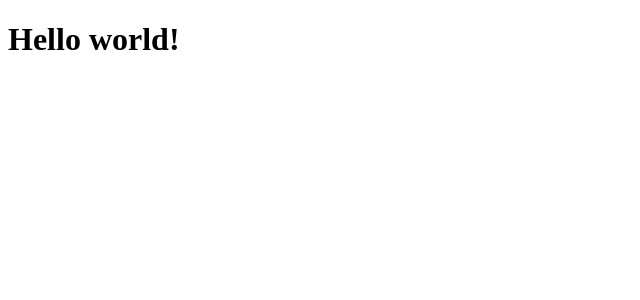
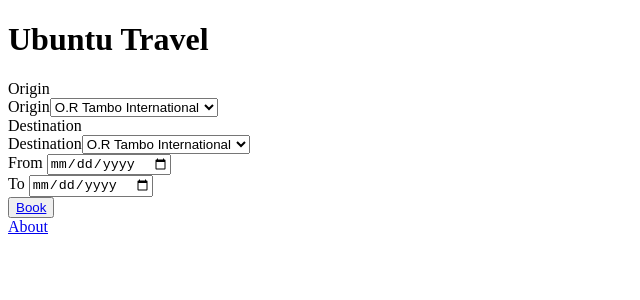
Before and after one commit to MbongeniMhlanga/UbuntuTravel, a Nuxt app: page / in a window 1280 px wide. Shown: the top 300 px of the page, without its empty margins (0-640 px from the left). Built offline with nearby package versions, Linux system fonts and the light colour scheme.

Commit message:
Index update

```diff
--- a/pages/index.vue
+++ b/pages/index.vue
@@ -1,3 +1,95 @@
 <template>
-  <h1>Hello world!</h1>
+  <div class="container">
+    <h1>Ubuntu Travel</h1>
+
+    <div class="row">
+      <!-- ENTRY FIELD FOR ORIGIN -->
+      <div class="mb-3 col-6">
+        <label for="basic-url" class="form-label">Origin</label>
+        <div class="input-group">
+          <span class="input-group-text" id="basic-addon3">Origin</span>
+          <!-- <input
+            type="text"
+            class="form-control"
+            id="basic-url"
+            aria-describedby="basic-addon3 basic-addon4"
+          /> -->
+          <select class="form-select" aria-label="Default select example">
+            <option value="1">O.R Tambo International</option>
+            <option value="2">Cape Town International</option>
+            <option value="3">King Shaka International</option>
+          </select>
+        </div>
+      </div>
+
+      <!-- ENTERY FIELD FR DESTINATION -->
+      <div class="mb-3 col-6">
+        <label for="basic-url" class="form-label">Destination</label>
+        <div class="input-group">
+          <span class="input-group-text" id="basic-addon3">Destination</span>
+          <!-- <input
+            type="text"
+            class="form-control"
+            id="basic-url"
+            aria-describedby="basic-addon3 basic-addon4" -->
+          <!--/> -->
+          <select class="form-select" aria-label="Default select example">
+            <option value="1">O.R Tambo International</option>
+            <option value="2">Cape Town International</option>
+            <option value="3">King Shaka International</option>
+          </select>
+        </div>
+      </div>
+    </div>
+
+    <!-- CHECK BOX FOR RETURN FLIGHT
+    <div class="input-group">
+      <div class="input-group-text">
+        <input
+          class="form-check-input mt-0"
+          type="radio"
+          value=""
+          aria-label="Radio button for following text input"
+        />
+      </div>
+      <input
+        type="text"
+        class="form-control"
+        aria-label="Text input with radio button"
+      />
+    </div> -->
+
+    <div class="input-group mb-3">
+      <label> From </label>
+
+      <input
+        type="date"
+        class="form-control"
+        placeholder="Recipient's username"
+        aria-label="Recipient's username"
+        aria-describedby="basic-addon2"
+      />
+    </div>
+
+    <div class="input-group mb-3">
+      <label> To </label>
+
+      <input
+        type="date"
+        class="form-control"
+        placeholder="Recipient's username"
+        aria-label="Recipient's username"
+        aria-describedby="basic-addon2"
+      />
+    </div>
+
+    <div>
+      <button>
+        <NuxtLink to="/book">Book</NuxtLink>
+      </button>
+    </div>
+
+    <NuxtLink to="/about">About</NuxtLink>
+  </div>
+  <!-- <button type="button" class="btn btn-secondary">About</button> -->
 </template>
```
Also changed, not shown: Pages/index.vue (+93 -1 lines).
